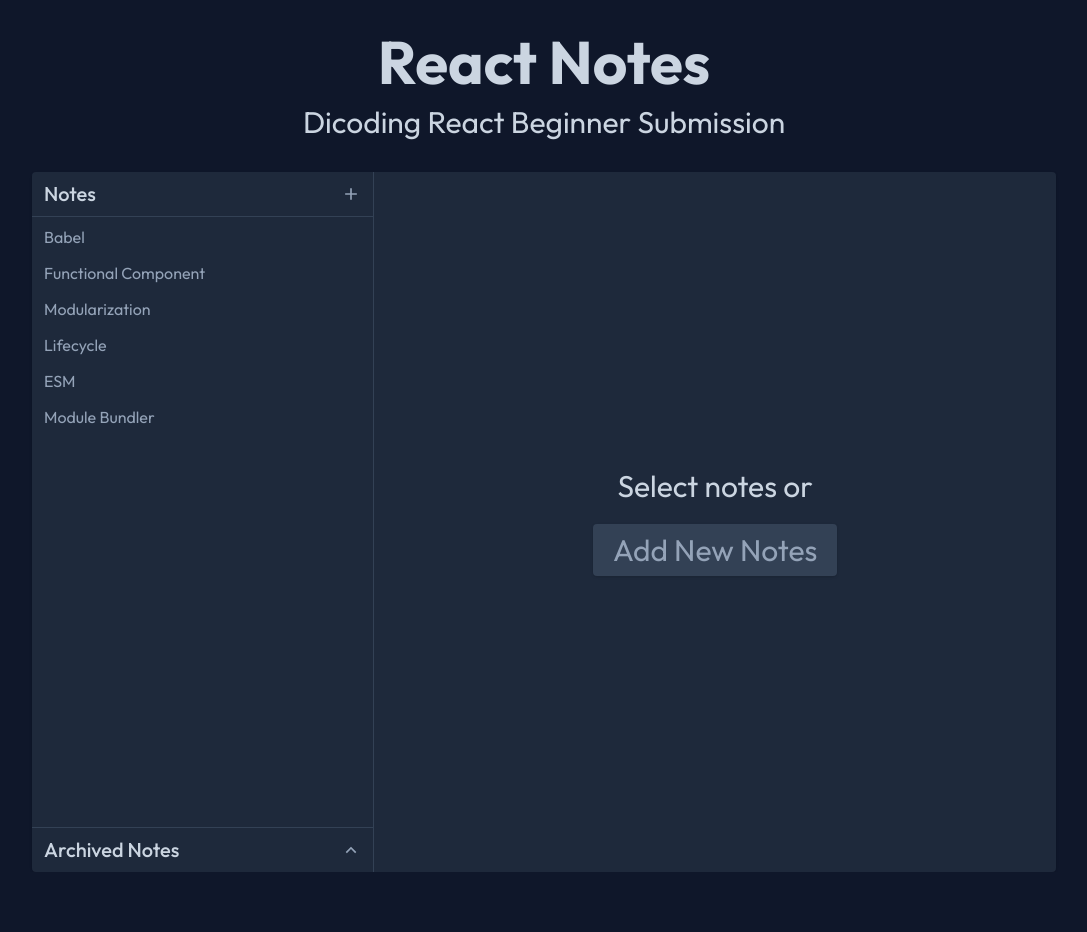
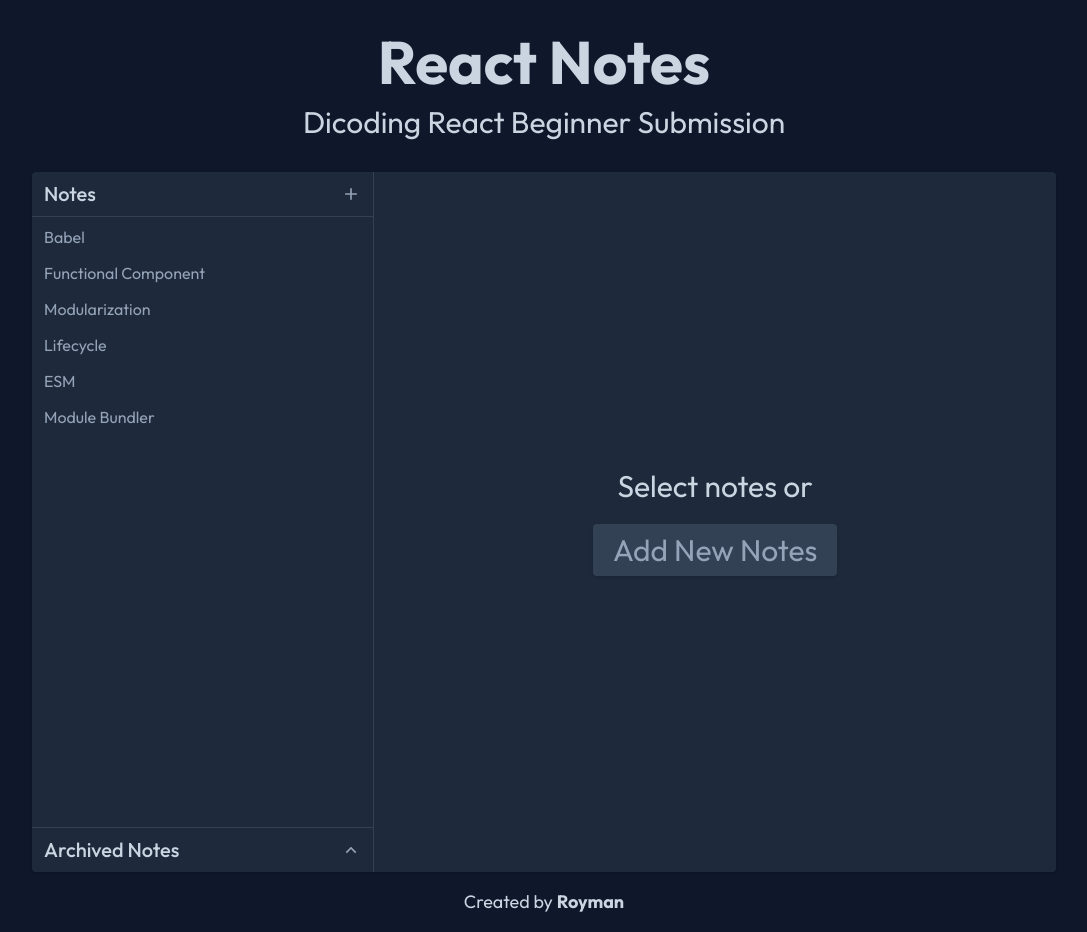
Before and after one commit to roymandev/dicoding-react-notes-submission, a React (Vite) app: page / in a window 1280 px wide. Shown: the whole page, without its empty margins (96-1183 px from the left). Before the commit the page ends 872 px from the top, so only its background shows below. Built offline with nearby package versions, Linux system fonts and the light colour scheme.

Commit message:
feat: add TheFooter

```diff
--- a/src/App.tsx
+++ b/src/App.tsx
@@ -1,5 +1,6 @@
 import NoteEditor from './components/NoteEditor';
 import NoteList from './components/NoteList';
+import TheFooter from './components/TheFooter';
 import TheHeader from './components/TheHeader';
 
 function App() {
@@ -10,6 +11,7 @@ function App() {
         <NoteList className="w-1/3" />
         <NoteEditor className="w-2/3" />
       </main>
+      <TheFooter />
     </>
   );
 }
--- /dev/null
+++ b/src/components/TheFooter.tsx
@@ -0,0 +1,15 @@
+function TheFooter() {
+  return (
+    <footer className="p-4 text-lg text-center">
+      Created by{' '}
+      <a
+        className="font-bold hover:underline"
+        href="https://github.com/roymandev"
+      >
+        Royman
+      </a>
+    </footer>
+  );
+}
+
+export default TheFooter;
```
